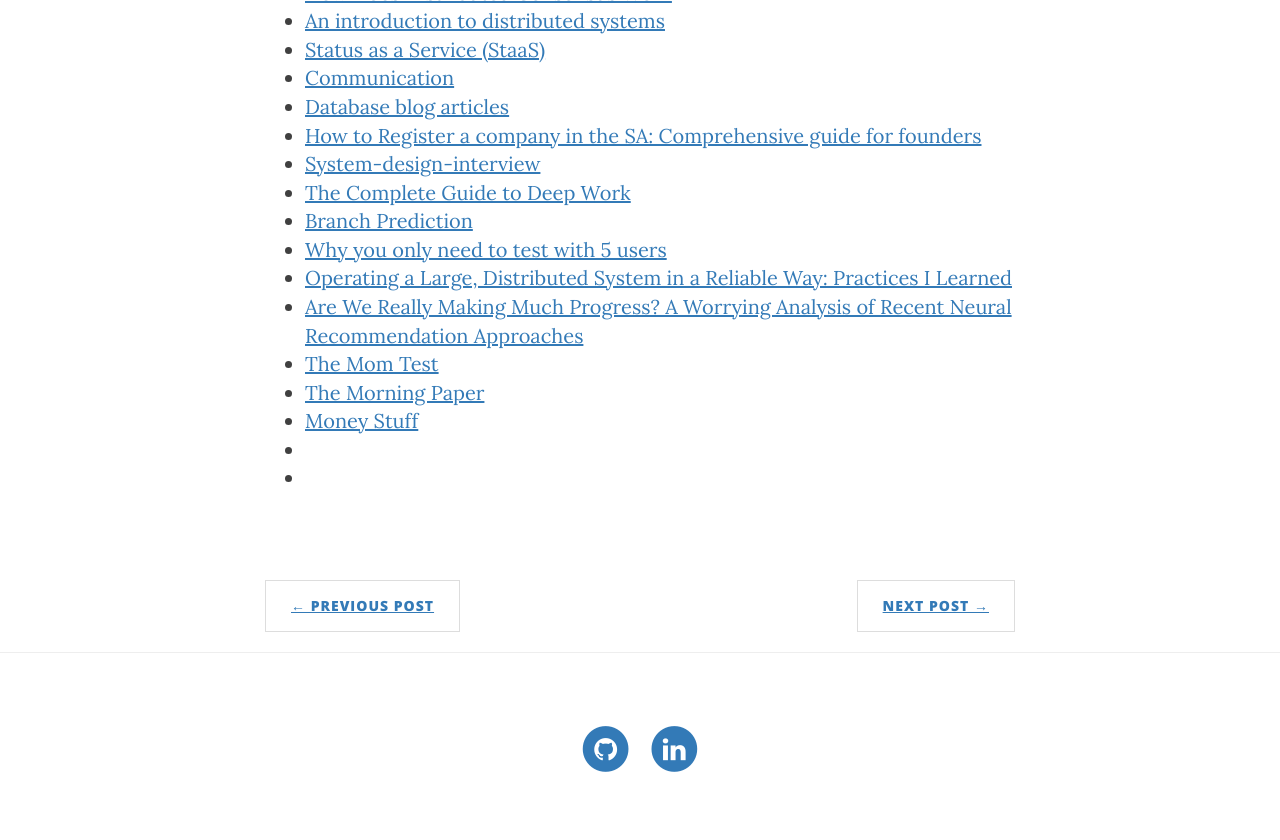
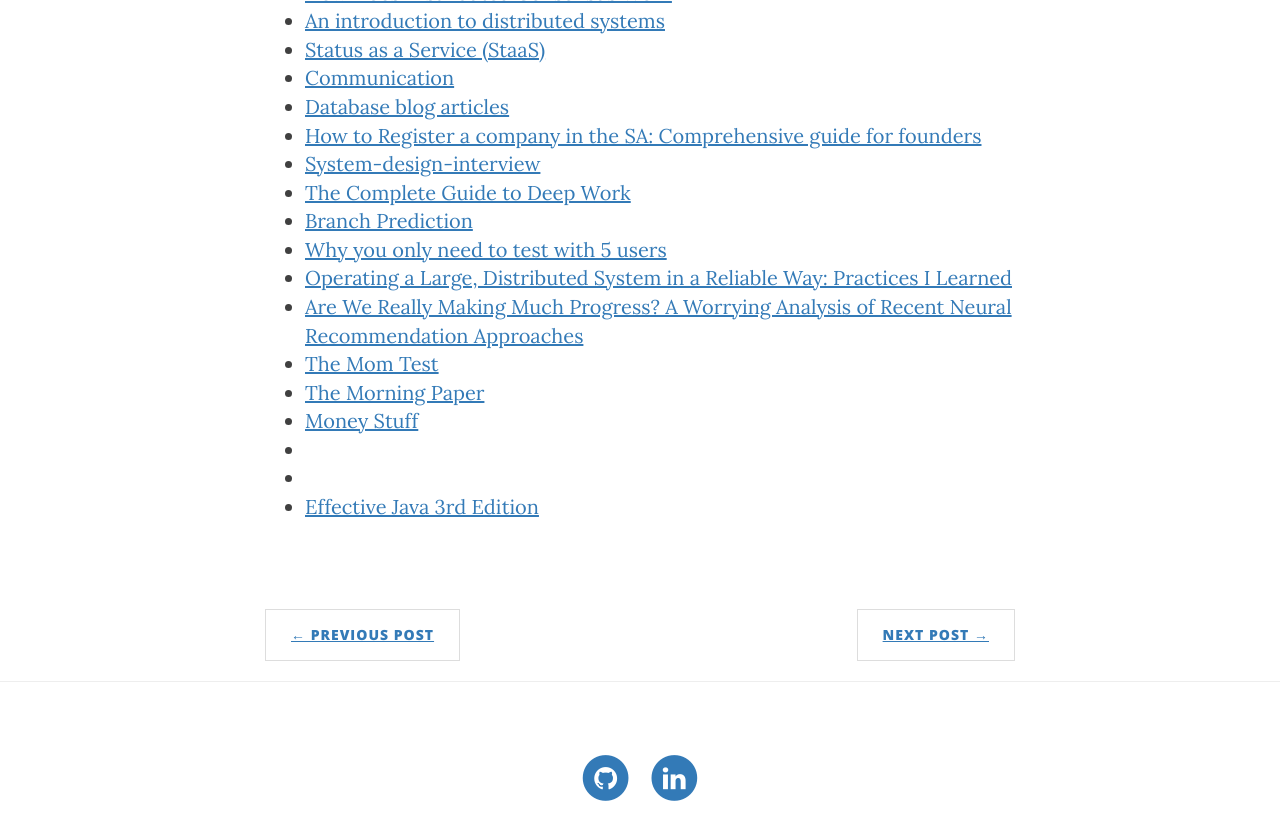
Before and after one commit to kwojcicki/kwojcicki.github.io, a Jekyll site: the page built from _posts/2019-02-27-READING-LIST.md, in a window 1280 px wide and 900 px high, scrolled down 2421 px. Shown: the top 840 px of the window. Built offline with Jekyll 4.4.1, drawn with Linux system fonts in a browser that asks for light colours; nearby versions of some CDN libraries.

Commit message:
Effective Java

```diff
--- a/_posts/2019-02-27-READING-LIST.md
+++ b/_posts/2019-02-27-READING-LIST.md
@@ -1,83 +1,86 @@
 ---
-layout:     post
-title:      "List of Reading Material"
-subtitle:   "Awesome list of content that I have read/will read"
-date:       2019-02-27 17:17:00
-author:     "Krystian Wojcicki"
+layout: post
+title: "List of Reading Material"
+subtitle: "Awesome list of content that I have read/will read"
+date: 2019-02-27 17:17:00
+author: "Krystian Wojcicki"
 header-img: "img/posts/jekyll-bg.jpg"
 comments: true
-tags: [ Living ]
+tags: [Living]
 ---
 
 Soft Paywall == can be circumvented using multiple browsers/private sessions
 
 # Startups
 
-* [Summary: How to Start a Startup (YC)](https://docs.google.com/document/d/1wkJ6Ruh2IiR-caT-PS3n5Yt5VKcmIsVhuQwjgqK7030/edit)
- * [First Principles Thinking](https://medium.com/the-mission/elon-musks-3-step-first-principles-thinking-how-to-think-and-solve-difficult-problems-like-a-ba1e73a9f6c0?fbclid=IwAR1vDu_ywdjqaZHP6ppzoe0WZl2Mif_ffYx6gBZUonDAjx2KpJ17bjJnI1g)
- * [How to Get Startup Ideas](http://www.paulgraham.com/startupideas.html)
-* [Awesome CTO Resources](https://github.com/mateusz-brainh]ub/awesome-cto-resources)
-* [Turning side projects into profitable startups](https://levels.io/startups/)
+- [Summary: How to Start a Startup (YC)](https://docs.google.com/document/d/1wkJ6Ruh2IiR-caT-PS3n5Yt5VKcmIsVhuQwjgqK7030/edit)
+- [First Principles Thinking](https://medium.com/the-mission/elon-musks-3-step-first-principles-thinking-how-to-think-and-solve-difficult-problems-like-a-ba1e73a9f6c0?fbclid=IwAR1vDu_ywdjqaZHP6ppzoe0WZl2Mif_ffYx6gBZUonDAjx2KpJ17bjJnI1g)
+- [How to Get Startup Ideas](http://www.paulgraham.com/startupideas.html)
+- [Awesome CTO Resources](https://github.com/mateusz-brainh]ub/awesome-cto-resources)
+- [Turning side projects into profitable startups](https://levels.io/startups/)
 
 # Systems
 
-* [System-Design-Primer](https://github.com/donnemartin/system-design-primer)
-* [Designing Data-Intensive Applications](http://puhonua.com/docs/DDIA.pdf)
-* [Build-your-own-x](https://github.com/danistefanovic/build-your-own-x)
-* [Reconstructing Twitter's Firehose](https://docs.google.com/document/d/1xVrPoNutyqTdQ04DXBEZW4ZW4A5RAQW2he7qIpTmG-M/preview)
-* [Using PostgreSQL in Tantan - From 0 to 350bn rows in 2 years](http://www.pgconf.asia/JP/wp-content/uploads/2016/12/From-0-to-350bn-rows-in-2-years-PgConfAsia2016-v1.pdf) 350 billion rows... enough said.
-* [Let's Build a Simple Database](https://cstack.github.io/db_tutorial/)
-* [Details of the Cloudflare outage on July 2, 2019](https://blog.cloudflare.com/details-of-the-cloudflare-outage-on-july-2-2019/) Interesting bit about how testing in prod bit Cloudflare in the butt. As well as how to make regex more manageable in large applications.
-* [From Laptop to Lambda: Outsourcing Everyday Jobs to Thousands of Transient Functional Containers](https://github.com/StanfordSNR/gg)
-* [Kubernetes 101: Pods, Nodes, Containers, and Clusters](https://medium.com/google-cloud/kubernetes-101-pods-nodes-containers-and-clusters-c1509e409e16)
+- [System-Design-Primer](https://github.com/donnemartin/system-design-primer)
+- [Designing Data-Intensive Applications](http://puhonua.com/docs/DDIA.pdf)
+- [Build-your-own-x](https://github.com/danistefanovic/build-your-own-x)
+- [Reconstructing Twitter's Firehose](https://docs.google.com/document/d/1xVrPoNutyqTdQ04DXBEZW4ZW4A5RAQW2he7qIpTmG-M/preview)
+- [Using PostgreSQL in Tantan - From 0 to 350bn rows in 2 years](http://www.pgconf.asia/JP/wp-content/uploads/2016/12/From-0-to-350bn-rows-in-2-years-PgConfAsia2016-v1.pdf) 350 billion rows... enough said.
+- [Let's Build a Simple Database](https://cstack.github.io/db_tutorial/)
+- [Details of the Cloudflare outage on July 2, 2019](https://blog.cloudflare.com/details-of-the-cloudflare-outage-on-july-2-2019/) Interesting bit about how testing in prod bit Cloudflare in the butt. As well as how to make regex more manageable in large applications.
+- [From Laptop to Lambda: Outsourcing Everyday Jobs to Thousands of Transient Functional Containers](https://github.com/StanfordSNR/gg)
+- [Kubernetes 101: Pods, Nodes, Containers, and Clusters](https://medium.com/google-cloud/kubernetes-101-pods-nodes-containers-and-clusters-c1509e409e16)
 
 # Programming
 
-* [Practical Go: Real world advice for writing maintainable Go programs](http://puhonua.com/docs/DDIA.pdf)
-* [Open Data Structures](http://opendatastructures.org/ods-java/)
-* [Introduction To Algorithms](https://labs.xjtudlc.com/labs/wldmt/reading%20list/books/Algorithms%20and%20optimization/Introduction%20to%20Algorithms.pdf)
-* [Awesome-Design-Patterns](https://github.com/DovAmir/awesome-design-patterns)
-* [A Complete Guide to Flexbox](https://css-tricks.com/snippets/css/a-guide-to-flexbox/) As a primarily backend developer this guide is super useful anytime I need to build a UI.
+- [Practical Go: Real world advice for writing maintainable Go programs](http://puhonua.com/docs/DDIA.pdf)
+- [Open Data Structures](http://opendatastructures.org/ods-java/)
+- [Introduction To Algorithms](https://labs.xjtudlc.com/labs/wldmt/reading%20list/books/Algorithms%20and%20optimization/Introduction%20to%20Algorithms.pdf)
+- [Awesome-Design-Patterns](https://github.com/DovAmir/awesome-design-patterns)
+- [A Complete Guide to Flexbox](https://css-tricks.com/snippets/css/a-guide-to-flexbox/) As a primarily backend developer this guide is super useful anytime I need to build a UI.
 
 # Interviews
 
-* [Cracking the Coding Interview](https://github.com/sunilsoni/Interview-Preparation/blob/master/books/Cracking%20the%20Coding%20Interview%2C%206th%20Edition%20189%20Programming%20Questions%20and%20Solutions.pdf) Just a great resource with tons of questions that frankly are quite common atleast in the interviews I have been in.
+- [Cracking the Coding Interview](https://github.com/sunilsoni/Interview-Preparation/blob/master/books/Cracking%20the%20Coding%20Interview%2C%206th%20Edition%20189%20Programming%20Questions%20and%20Solutions.pdf) Just a great resource with tons of questions that frankly are quite common atleast in the interviews I have been in.
 
 # Productivity
 
-* [16 Things Everybody Should Stop Doing In Order To Be Successful](https://medium.com/@parkernash/16-things-everybody-should-stop-doing-in-order-to-be-successful-18be67a70a2c)
-* ["10x engineers": Stereotypes and research](https://jasoncrawford.org/10x-engineers)
+- [16 Things Everybody Should Stop Doing In Order To Be Successful](https://medium.com/@parkernash/16-things-everybody-should-stop-doing-in-order-to-be-successful-18be67a70a2c)
+- ["10x engineers": Stereotypes and research](https://jasoncrawford.org/10x-engineers)
 
 # Blogs
 
-* [High Scalability](http://highscalability.com/) Great blog related to all things done at scale, its "Stuff The Internet Says On Scalability For XXX" series is top notch
+- [High Scalability](http://highscalability.com/) Great blog related to all things done at scale, its "Stuff The Internet Says On Scalability For XXX" series is top notch
 
 # General Programmer information
-* [What every computer science major should know](http://matt.might.net/articles/what-cs-majors-should-know/)
-* [Don't Call Yourself A Programmer, And Other Career Advice](https://www.kalzumeus.com/2011/10/28/dont-call-yourself-a-programmer/)
+
+- [What every computer science major should know](http://matt.might.net/articles/what-cs-majors-should-know/)
+- [Don't Call Yourself A Programmer, And Other Career Advice](https://www.kalzumeus.com/2011/10/28/dont-call-yourself-a-programmer/)
 
 # Misc
 
-* [The Mastermind](https://longform.org/posts/the-mastermind) Soft Paywall, interesting mini series about programmer turn criminal cartel boss.
-* [Was Bitcoin Created By This International Drug Dealer? Maybe!](https://www.wired.com/story/was-bitcoin-created-by-this-international-drug-dealer-maybe/)
-* [Our Boss Will Call Your Boss](https://cepr.shorthandstories.com/haiti-contractors/index.html) 7 Blackwater like security contractors arrested near Haiti's Central Bank. American government swoops in and rescues them. What really happened?
+- [The Mastermind](https://longform.org/posts/the-mastermind) Soft Paywall, interesting mini series about programmer turn criminal cartel boss.
+- [Was Bitcoin Created By This International Drug Dealer? Maybe!](https://www.wired.com/story/was-bitcoin-created-by-this-international-drug-dealer-maybe/)
+- [Our Boss Will Call Your Boss](https://cepr.shorthandstories.com/haiti-contractors/index.html) 7 Blackwater like security contractors arrested near Haiti's Central Bank. American government swoops in and rescues them. What really happened?
 
 # To Read
-* [How Discord Scaled Elixir to 5,000,000 Concurrent Users](https://blog.discordapp.com/scaling-elixir-f9b8e1e7c29b)
-* [How Does Distributed Consensus Work](https://medium.com/s/story/lets-take-a-crack-at-understanding-distributed-consensus-dad23d0dc95)
-* [An introduction to distributed systems](https://github.com/aphyr/distsys-class)
-* [Status as a Service (StaaS)](https://www.eugenewei.com/blog/2019/2/19/status-as-a-service)
-* [Communication](https://ubiquity.acm.org/communication.cfm?volume=all)
-* [Database blog articles](https://architecture-database.blogspot.com/)
-* [How to Register a company in the SA: Comprehensive guide for founders](http://aynuriev.com/how-to-register-company-usa/)
-* [System-design-interview](https://github.com/checkcheckzz/system-design-interview)
-* [The Complete Guide to Deep Work](https://doist.com/blog/complete-guide-to-deep-work/)
-* [Branch Prediction](https://danluu.com/branch-prediction/)
-* [Why you only need to test with 5 users](https://www.nngroup.com/articles/why-you-only-need-to-test-with-5-users/)
-* [Operating a Large, Distributed System in a Reliable Way: Practices I Learned](https://blog.pragmaticengineer.com/operating-a-high-scale-distributed-system/)
-* [Are We Really Making Much Progress? A Worrying Analysis of Recent Neural Recommendation Approaches](https://arxiv.org/pdf/1907.06902.pdf)
-* [The Mom Test](http://manuelohan.com/wp-content/uploads/2017/05/The-Mom-Test-en.pdf)
-* [The Morning Paper](https://blog.acolyer.org/)
-* [Money Stuff](https://www.bloomberg.com/opinion/authors/ARbTQlRLRjE/matthew-s-levine)
-* [](https://www.ycombinator.com/resources/#ideas)
-* [](https://www.yegor256.com/)
+
+- [How Discord Scaled Elixir to 5,000,000 Concurrent Users](https://blog.discordapp.com/scaling-elixir-f9b8e1e7c29b)
+- [How Does Distributed Consensus Work](https://medium.com/s/story/lets-take-a-crack-at-understanding-distributed-consensus-dad23d0dc95)
+- [An introduction to distributed systems](https://github.com/aphyr/distsys-class)
+- [Status as a Service (StaaS)](https://www.eugenewei.com/blog/2019/2/19/status-as-a-service)
+- [Communication](https://ubiquity.acm.org/communication.cfm?volume=all)
+- [Database blog articles](https://architecture-database.blogspot.com/)
+- [How to Register a company in the SA: Comprehensive guide for founders](http://aynuriev.com/how-to-register-company-usa/)
+- [System-design-interview](https://github.com/checkcheckzz/system-design-interview)
+- [The Complete Guide to Deep Work](https://doist.com/blog/complete-guide-to-deep-work/)
+- [Branch Prediction](https://danluu.com/branch-prediction/)
+- [Why you only need to test with 5 users](https://www.nngroup.com/articles/why-you-only-need-to-test-with-5-users/)
+- [Operating a Large, Distributed System in a Reliable Way: Practices I Learned](https://blog.pragmaticengineer.com/operating-a-high-scale-distributed-system/)
+- [Are We Really Making Much Progress? A Worrying Analysis of Recent Neural Recommendation Approaches](https://arxiv.org/pdf/1907.06902.pdf)
+- [The Mom Test](http://manuelohan.com/wp-content/uploads/2017/05/The-Mom-Test-en.pdf)
+- [The Morning Paper](https://blog.acolyer.org/)
+- [Money Stuff](https://www.bloomberg.com/opinion/authors/ARbTQlRLRjE/matthew-s-levine)
+- [](https://www.ycombinator.com/resources/#ideas)
+- [](https://www.yegor256.com/)
+- [Effective Java 3rd Edition](https://github.com/harvies/books/blob/master/Java/%5BJAVA%5D%5BEffective%20Java%203rd%20Edition%5D/%5BJAVA%5D%5BEffective%20Java%203rd%20Edition%5D.pdf)
```
